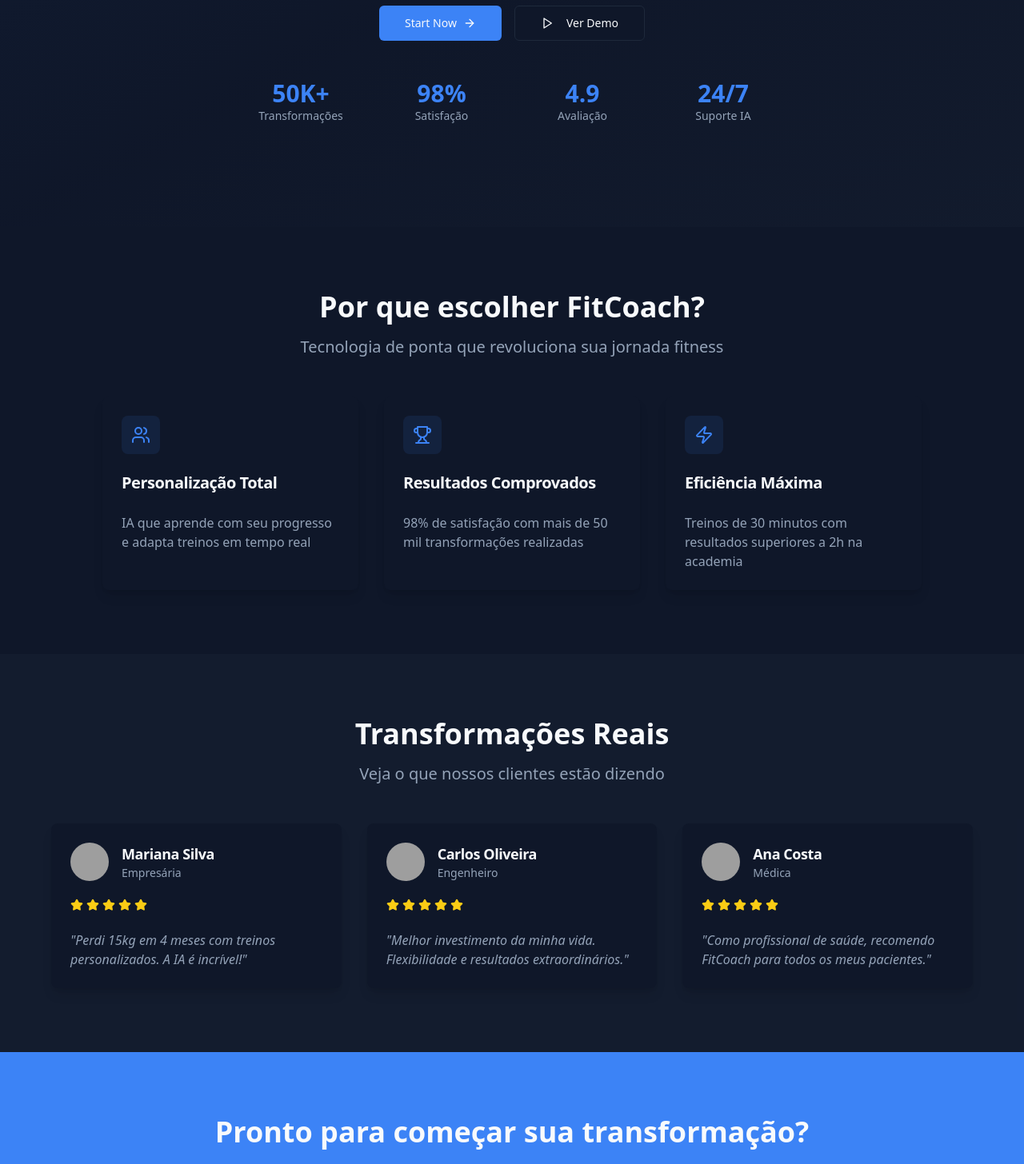
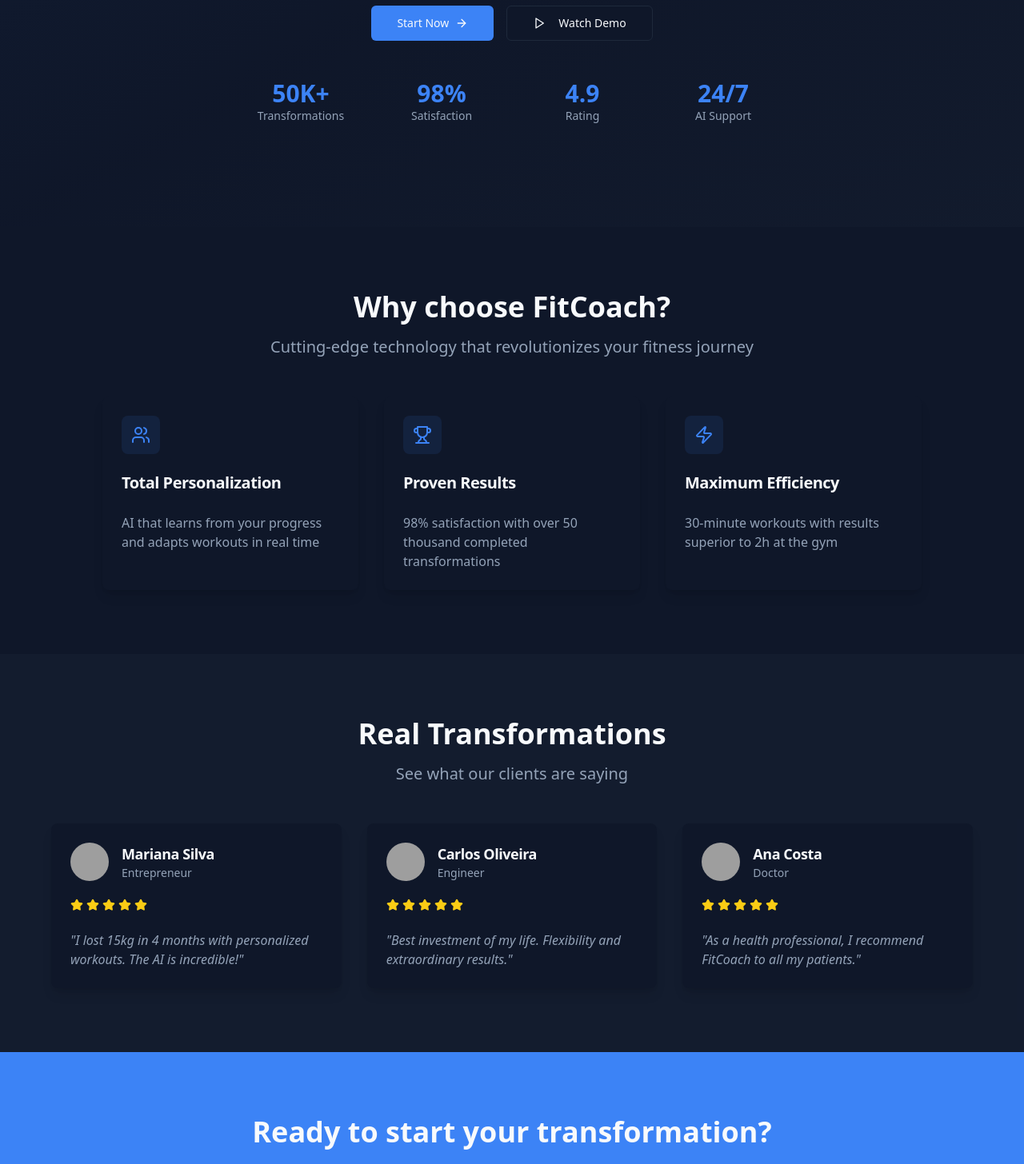
Before and after one commit to rpironato1/ftcoach-landing-page, a React (Vite) app: page / in a window 1280 px wide. Shown: the part 500-1956 px from the top of the page at 80% size. Built offline with nearby package versions, Linux system fonts and the light colour scheme; grey boxes are pictures that could not be loaded.

Commit message:
Complete Index page internationalization - main landing page fully working
Co-authored-by: rpironato1 <204854417+rpironato1@users.noreply.github.com>

```diff
--- a/public/locales/en-US/common.json
+++ b/public/locales/en-US/common.json
@@ -23,7 +23,56 @@
     "title": "Transform your fitness journey with AI",
     "subtitle": "Personalized workouts, intelligent nutrition and real results with FitCoach",
     "cta": "Start Now",
-    "ctaSecondary": "See Plans"
+    "ctaSecondary": "Watch Demo",
+    "badge": "🚀 Artificial Intelligence for Fitness",
+    "stats": {
+      "transformations": "Transformations",
+      "satisfaction": "Satisfaction",
+      "rating": "Rating",
+      "support": "AI Support"
+    }
+  },
+  "home": {
+    "benefits": {
+      "title": "Why choose FitCoach?",
+      "subtitle": "Cutting-edge technology that revolutionizes your fitness journey",
+      "personalization": {
+        "title": "Total Personalization",
+        "description": "AI that learns from your progress and adapts workouts in real time"
+      },
+      "results": {
+        "title": "Proven Results",
+        "description": "98% satisfaction with over 50 thousand completed transformations"
+      },
+      "efficiency": {
+        "title": "Maximum Efficiency",
+        "description": "30-minute workouts with results superior to 2h at the gym"
+      }
+    },
+    "testimonials": {
+      "title": "Real Transformations",
+      "subtitle": "See what our clients are saying",
+      "mariana": {
+        "name": "Mariana Silva",
+        "role": "Entrepreneur",
+        "text": "I lost 15kg in 4 months with personalized workouts. The AI is incredible!"
+      },
+      "carlos": {
+        "name": "Carlos Oliveira",
+        "role": "Engineer",
+        "text": "Best investment of my life. Flexibility and extraordinary results."
+      },
+      "ana": {
+        "name": "Ana Costa",
+        "role": "Doctor",
+        "text": "As a health professional, I recommend FitCoach to all my patients."
+      }
+    },
+    "cta": {
+      "title": "Ready to start your transformation?",
+      "subtitle": "Join thousands of people who have already achieved their goals with FitCoach",
+      "button": "Start Now - 7 Days Free"
+    }
   },
   "plans": {
     "title": "Choose your ideal plan",
--- a/public/locales/pt-BR/common.json
+++ b/public/locales/pt-BR/common.json
@@ -23,7 +23,56 @@
     "title": "Transforme sua jornada fitness com IA",
     "subtitle": "Treinos personalizados, nutrição inteligente e resultados reais com FitCoach",
     "cta": "Comece Agora",
-    "ctaSecondary": "Ver Planos"
+    "ctaSecondary": "Ver Demo",
+    "badge": "🚀 Inteligência Artificial para Fitness",
+    "stats": {
+      "transformations": "Transformações",
+      "satisfaction": "Satisfação",
+      "rating": "Avaliação",
+      "support": "Suporte IA"
+    }
+  },
+  "home": {
+    "benefits": {
+      "title": "Por que escolher FitCoach?",
+      "subtitle": "Tecnologia de ponta que revoluciona sua jornada fitness",
+      "personalization": {
+        "title": "Personalização Total",
+        "description": "IA que aprende com seu progresso e adapta treinos em tempo real"
+      },
+      "results": {
+        "title": "Resultados Comprovados",
+        "description": "98% de satisfação com mais de 50 mil transformações realizadas"
+      },
+      "efficiency": {
+        "title": "Eficiência Máxima",
+        "description": "Treinos de 30 minutos com resultados superiores a 2h na academia"
+      }
+    },
+    "testimonials": {
+      "title": "Transformações Reais",
+      "subtitle": "Veja o que nossos clientes estão dizendo",
+      "mariana": {
+        "name": "Mariana Silva",
+        "role": "Empresária",
+        "text": "Perdi 15kg em 4 meses com treinos personalizados. A IA é incrível!"
+      },
+      "carlos": {
+        "name": "Carlos Oliveira",
+        "role": "Engenheiro",
+        "text": "Melhor investimento da minha vida. Flexibilidade e resultados extraordinários."
+      },
+      "ana": {
+        "name": "Ana Costa",
+        "role": "Médica",
+        "text": "Como profissional de saúde, recomendo FitCoach para todos os meus pacientes."
+      }
+    },
+    "cta": {
+      "title": "Pronto para começar sua transformação?",
+      "subtitle": "Junte-se a milhares de pessoas que já alcançaram seus objetivos com FitCoach",
+      "button": "Comece Agora - 7 Dias Grátis"
+    }
   },
   "plans": {
     "title": "Escolha seu plano ideal",
--- a/src/pages/Index.tsx
+++ b/src/pages/Index.tsx
@@ -18,41 +18,41 @@ const Index = () => {
   const benefits = [
     {
       icon: Users,
-      title: "Personalização Total",
-      description: "IA que aprende com seu progresso e adapta treinos em tempo real"
+      title: t('home.benefits.personalization.title'),
+      description: t('home.benefits.personalization.description')
     },
     {
       icon: Trophy,
-      title: "Resultados Comprovados",
-      description: "98% de satisfação com mais de 50 mil transformações realizadas"
+      title: t('home.benefits.results.title'),
+      description: t('home.benefits.results.description')
     },
     {
       icon: Zap,
-      title: "Eficiência Máxima",
-      description: "Treinos de 30 minutos com resultados superiores a 2h na academia"
+      title: t('home.benefits.efficiency.title'),
+      description: t('home.benefits.efficiency.description')
     }
   ];
 
   const testimonials = [
     {
-      name: "Mariana Silva",
-      role: "Empresária",
+      name: t('home.testimonials.mariana.name'),
+      role: t('home.testimonials.mariana.role'),
       image: "/placeholder.svg",
-      text: "Perdi 15kg em 4 meses com treinos personalizados. A IA é incrível!",
+      text: t('home.testimonials.mariana.text'),
       rating: 5
     },
     {
-      name: "Carlos Oliveira",
-      role: "Engenheiro",
+      name: t('home.testimonials.carlos.name'),
+      role: t('home.testimonials.carlos.role'),
       image: "/placeholder.svg",
-      text: "Melhor investimento da minha vida. Flexibilidade e resultados extraordinários.",
+      text: t('home.testimonials.carlos.text'),
       rating: 5
     },
     {
-      name: "Ana Costa",
-      role: "Médica",
+      name: t('home.testimonials.ana.name'),
+      role: t('home.testimonials.ana.role'),
       image: "/placeholder.svg",
-      text: "Como profissional de saúde, recomendo FitCoach para todos os meus pacientes.",
+      text: t('home.testimonials.ana.text'),
       rating: 5
     }
   ];
@@ -68,7 +68,7 @@ const Index = () => {
           isVisible ? "opacity-100 translate-y-0" : "opacity-0 translate-y-10"
         )}>
           <Badge variant="secondary" className="mb-6 animate-pulse">
-            🚀 Inteligência Artificial para Fitness
+            {t('hero.badge')}
           </Badge>
 
           <h1 className="text-4xl md:text-6xl lg:text-7xl font-bold mb-6 bg-gradient-to-r from-primary to-primary/70 bg-clip-text text-transparent">
@@ -89,7 +89,7 @@ const Index = () => {
 
             <Button variant="outline" size="lg" className="group">
               <Play className="h-4 w-4 mr-2 group-hover:scale-110 transition-transform" />
-              Ver Demo
+              {t('hero.ctaSecondary')}
             </Button>
           </div>
 
@@ -97,19 +97,19 @@ const Index = () => {
           <div className="grid grid-cols-2 md:grid-cols-4 gap-8 max-w-2xl mx-auto">
             <div className="text-center">
               <div className="text-3xl font-bold text-primary">50K+</div>
-              <div className="text-sm text-muted-foreground">Transformações</div>
+              <div className="text-sm text-muted-foreground">{t('hero.stats.transformations')}</div>
             </div>
             <div className="text-center">
               <div className="text-3xl font-bold text-primary">98%</div>
-              <div className="text-sm text-muted-foreground">Satisfação</div>
+              <div className="text-sm text-muted-foreground">{t('hero.stats.satisfaction')}</div>
             </div>
             <div className="text-center">
               <div className="text-3xl font-bold text-primary">4.9</div>
-              <div className="text-sm text-muted-foreground">Avaliação</div>
+              <div className="text-sm text-muted-foreground">{t('hero.stats.rating')}</div>
             </div>
             <div className="text-center">
               <div className="text-3xl font-bold text-primary">24/7</div>
-              <div className="text-sm text-muted-foreground">Suporte IA</div>
+              <div className="text-sm text-muted-foreground">{t('hero.stats.support')}</div>
             </div>
           </div>
         </div>
@@ -120,10 +120,10 @@ const Index = () => {
         <div className="container mx-auto px-4">
           <div className="text-center mb-12">
             <h2 className="text-3xl md:text-4xl font-bold mb-4">
-              Por que escolher FitCoach?
+              {t('home.benefits.title')}
             </h2>
             <p className="text-xl text-muted-foreground max-w-2xl mx-auto">
-              Tecnologia de ponta que revoluciona sua jornada fitness
+              {t('home.benefits.subtitle')}
             </p>
           </div>
 
@@ -152,10 +152,10 @@ const Index = () => {
         <div className="container mx-auto px-4">
           <div className="text-center mb-12">
             <h2 className="text-3xl md:text-4xl font-bold mb-4">
-              Transformações Reais
+              {t('home.testimonials.title')}
             </h2>
             <p className="text-xl text-muted-foreground">
-              Veja o que nossos clientes estão dizendo
+              {t('home.testimonials.subtitle')}
             </p>
           </div>
 
@@ -195,14 +195,14 @@ const Index = () => {
       <section className="py-20 bg-primary text-primary-foreground">
         <div className="container mx-auto px-4 text-center">
           <h2 className="text-3xl md:text-4xl font-bold mb-4">
-            Pronto para começar sua transformação?
+            {t('home.cta.title')}
           </h2>
           <p className="text-xl mb-8 opacity-90 max-w-2xl mx-auto">
-            Junte-se a milhares de pessoas que já alcançaram seus objetivos com FitCoach
+            {t('home.cta.subtitle')}
           </p>
           <Button size="lg" variant="secondary" asChild>
             <Link to="/plans">
-              Comece Agora - 7 Dias Grátis
+              {t('home.cta.button')}
             </Link>
           </Button>
         </div>
```
